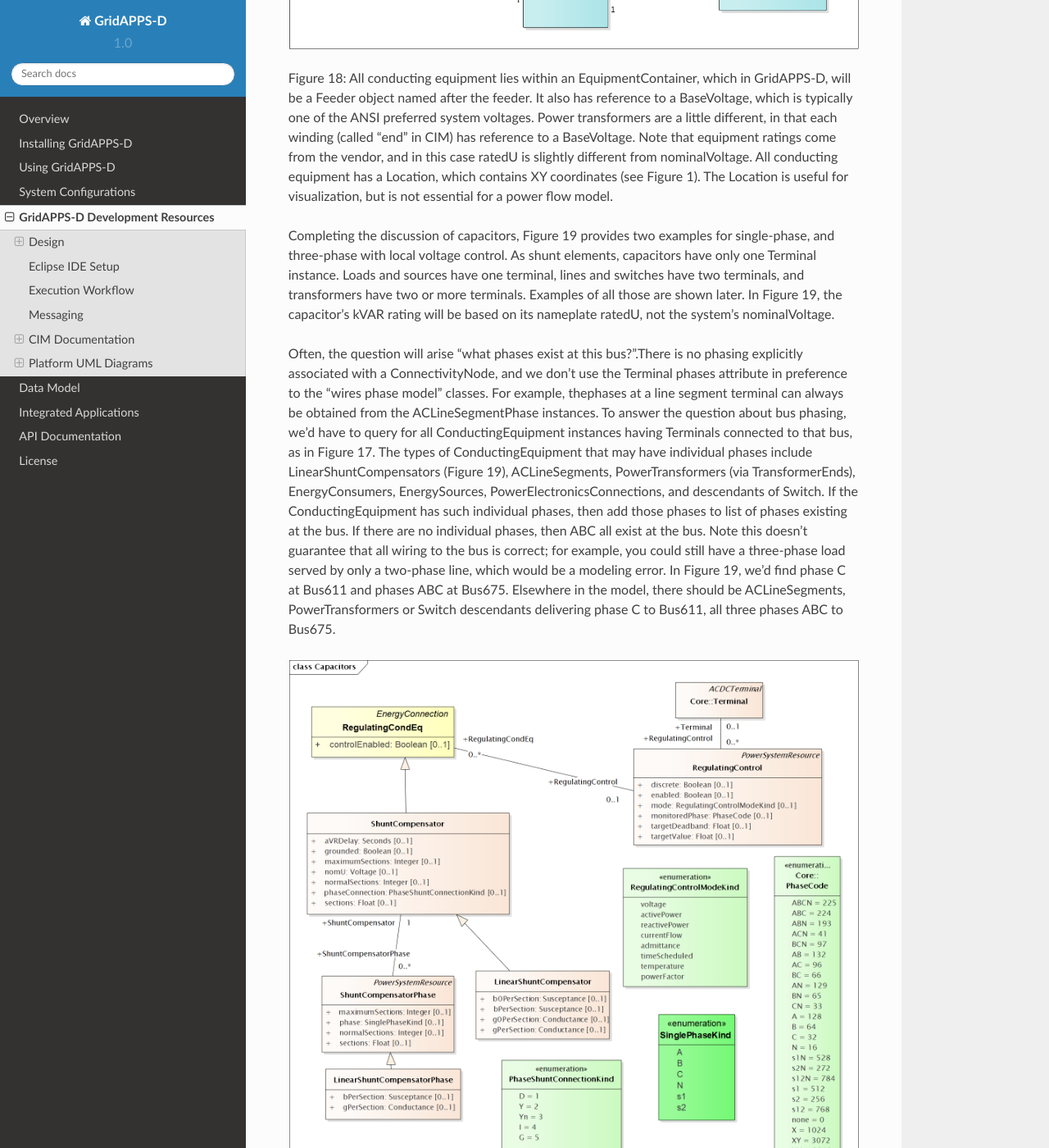
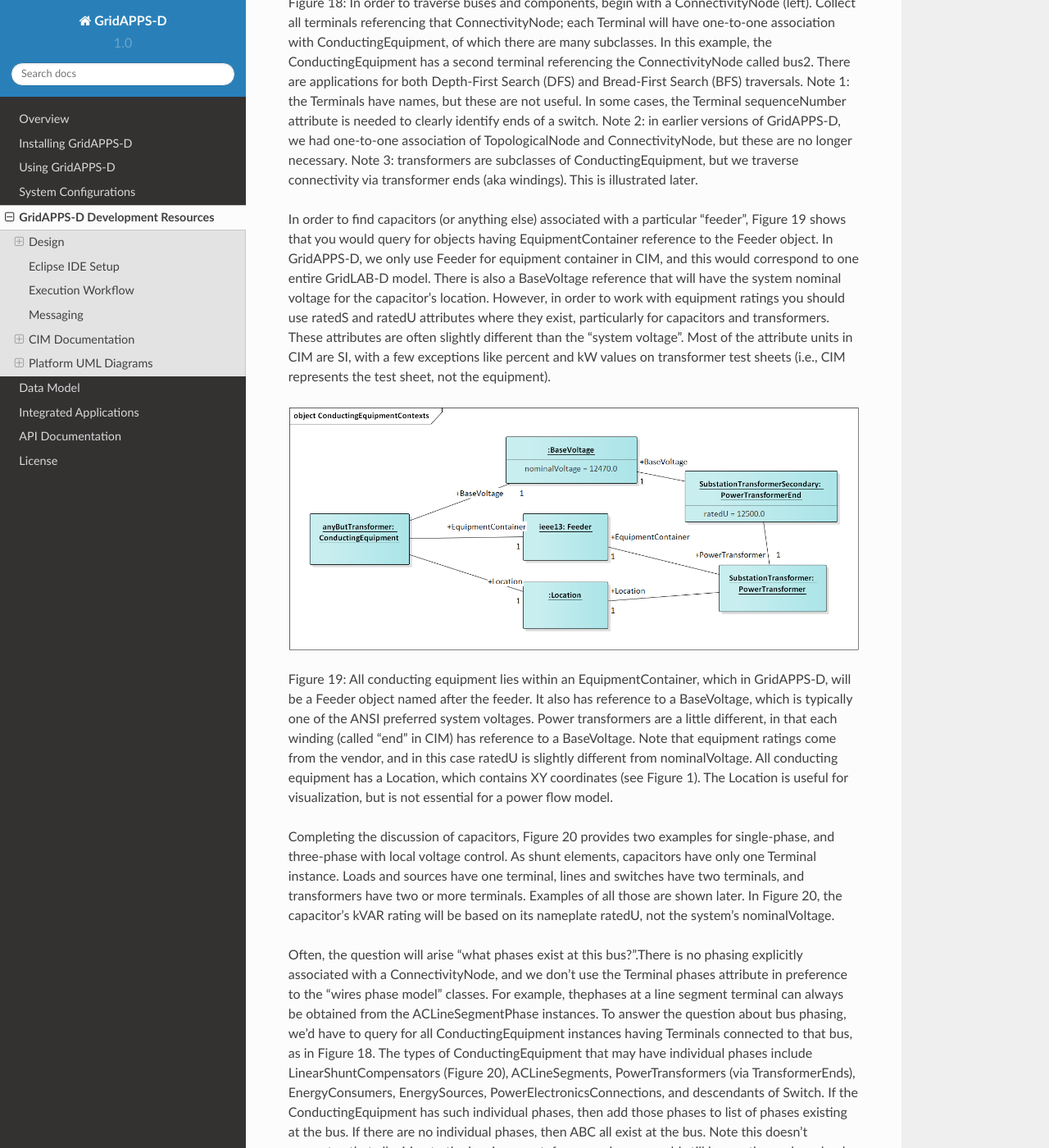
Before and after one commit to ericstephan/gridappsd-docs, a Sphinx documentation site: the page built from docs/source/developer_resources/index.rst, in a window 1280 px wide and 1400 px high, scrolled down 22497 px. Shown: the whole window at 82% size. Built offline with Sphinx 7.4.7 and the Read the Docs theme 2.0.0, drawn with Linux system fonts in a browser that asks for light colours; some of the changed text lies outside the part shown.

Commit message:
fixed the capacitor images, added IEEE1547Info image

```diff
--- a/docs/source/developer_resources/CDPSM.rst
+++ b/docs/source/developer_resources/CDPSM.rst
@@ -318,9 +318,19 @@
 voltage, then the RegulatingControl (with attribute values) and Terminal
 associations need to be provided.
 
+|imgcim1547|
+
+Figure 15: The IEEE1547Info class describes nameplate information,
+including ratings, which shall be available for DER that complies
+with IEEE Std. 1547-2018. Both inverters (Figure 13) and rotating
+machines (Figure 14) can reference this class for nameplate information
+in the network model. Preliminary values for these attributes would be
+available from an application to interconnect DER, and then updated as
+the project moves through commissioning to operational status.
+
 |imghouses|
 
-Figure 15: Houses are used to create 2nd-order thermal models of the
+Figure 16: Houses are used to create 2nd-order thermal models of the
 building envelope, with internal ThermostatController and heating/cooling
 systems.  The purpose is to introduce realistic load stochastic behaviors
 that are independent from and faster-moving than data typically available
@@ -353,7 +363,7 @@
 
 These queries focus on requirements of the first volt-var application.
 
-1. Capacitors (Figure 5, Figure 17, Figure 18, Figure 19)
+1. Capacitors (Figure 5, Figure 18, Figure 19, Figure 20)
 
    a. Create a list of capacitors with bus name (Connectivity Node in
       Figure 1), kVAR per phase, control mode, target value and target
@@ -362,7 +372,7 @@
    b. For a selected capacitor, update the control mode, target value,
       and target deadband
 
-2. Regulators (Figure 7, Figure 8, Figure 17, Figure 34)
+2. Regulators (Figure 7, Figure 8, Figure 18, Figure 35)
 
    a. List all transformers that have a tap changer attached, along with
       their bus names and kVA sizes
@@ -390,33 +400,33 @@
       transformer can be defined in three ways
 
       i.   Without tanks, for three-phase, multi-winding, balanced
-           transformers (Figure 21 and Figure 22).
+           transformers (Figure 22 and Figure 23).
 
       ii.  With tanks along with TransformerTankInfo (Figure 9) from a
            catalog of “transformer codes”, which may describe balanced
-           or unbalanced transformers. See Figure 24 and Figure 25.
+           or unbalanced transformers. See Figure 25 and Figure 26.
 
       iii. With tanks for unbalanced transformers, and
-           TransformerTankInfo created on-the-fly. See Figure 24 and
-           Figure 25.
+           TransformerTankInfo created on-the-fly. See Figure 25 and
+           Figure 26.
 
    e. Given a transformer (Figure 6), update it to use a different
       catalog entry (TransformerTankInfo in Figure 9)
 
-4. Lines (Figure 2, Figure 10, Figure 17)
+4. Lines (Figure 2, Figure 10, Figure 18)
 
    a. List the line and cable catalog entries that meet a minimum
       ratedCurrent and specific WireUsageKind. For cables, be able to
       specify tape shield vs. concentric neutral, the
-      WireInsulationKind, and a minimum insulationThickness. (Figure 32)
+      WireInsulationKind, and a minimum insulationThickness. (Figure 33)
 
    b. Given a line segment (Figure 2) update to use a different linecode
-      (Figure 10, Figure 31)
+      (Figure 10, Figure 32)
 
    c. Given a bus name, list the ACLineSegments connected to the bus,
       along with the length, total r, total x, and phases used. There
       are four cases as noted in the caption of Figure 2, and see Figure
-      28 through Figure 31.
+      29 through Figure 32.
 
    d. Given a bus name, list the set of ACLineSegments (or
       PowerTransformers and Switches) completing a path from it back to
@@ -462,7 +472,7 @@
 unfamiliar with UML object diagrams:
 
 1. Each object will be an instance of a class, and more than one
-   instance of a class can appear on the diagram. For example, Figure 17
+   instance of a class can appear on the diagram. For example, Figure 18
    shows two ConnectivityNode instances, one for each end of a
    ConductingEquipment.
 
@@ -482,7 +492,7 @@
    difference is that only one way of navigating a particular
    association will be defined in the profile. For example, the lower
    left corner of Figure 1 shows a two-way link between Terminal
-   and ConnectivityNode in the UML class diagram. However, Figure 17
+   and ConnectivityNode in the UML class diagram. However, Figure 18
    shows that only one direction has been defined in the profile. Each
    Terminal has a direct reference to its corresponding
    ConnectivityNode. In order to navigate the reverse direction from
@@ -509,7 +519,7 @@
 
 |imgcim11|
 
-Figure 17: In order to traverse buses and components, begin with a
+Figure 18: In order to traverse buses and components, begin with a
 ConnectivityNode (left).  Collect all terminals referencing that
 ConnectivityNode; each Terminal will have one-to-one association with
 ConductingEquipment, of which there are many subclasses.  In this example,
@@ -550,12 +560,12 @@
 The Location is useful for visualization, but is not essential for a
 power flow model.
 
-Completing the discussion of capacitors, Figure 19 provides two examples
+Completing the discussion of capacitors, Figure 20 provides two examples
 for single-phase, and three-phase with local voltage control. As shunt
 elements, capacitors have only one Terminal instance. Loads and sources
 have one terminal, lines and switches have two terminals, and
 transformers have two or more terminals. Examples of all those are shown
-later. In Figure 19, the capacitor’s kVAR rating will be based on its
+later. In Figure 20, the capacitor’s kVAR rating will be based on its
 nameplate ratedU, not the system’s nominalVoltage.
 
 Often, the question will arise “what phases exist at this bus?”.There
@@ -564,9 +574,9 @@
 classes.  For example, thephases at a line segment terminal can always be
 obtained from the ACLineSegmentPhase instances.  To answer the question
 about bus phasing, we’d have to query for all ConductingEquipment
-instances having Terminals connected to that bus, as in Figure 17.  The
+instances having Terminals connected to that bus, as in Figure 18.  The
 types of ConductingEquipment that may have individual phases include
-LinearShuntCompensators (Figure 19), ACLineSegments, PowerTransformers
+LinearShuntCompensators (Figure 20), ACLineSegments, PowerTransformers
 (via TransformerEnds), EnergyConsumers, EnergySources,
 PowerElectronicsConnections, and descendants of Switch.  If the
 ConductingEquipment has such individual phases, then add those phases to
@@ -574,14 +584,14 @@
 then ABC all exist at the bus.  Note this doesn’t guarantee that all
 wiring to the bus is correct; for example, you could still have a
 three-phase load served by only a two-phase line, which would be a
-modeling error.  In Figure 19, we’d find phase C at Bus611 and phases
+modeling error.  In Figure 20, we’d find phase C at Bus611 and phases
 ABC at Bus675.  Elsewhere in the model, there should be ACLineSegments,
 PowerTransformers or Switch descendants delivering phase C to Bus611, all
 three phases ABC to Bus675.
 
 |imgcim13|
 
-Figure 19: Capacitors are called LinearShuntCompensator in CIM. On the
+Figure 20: Capacitors are called LinearShuntCompensator in CIM. On the
 left, a 100 kVAR, 2400 V single-phase bank is shown on phase C at bus
 611. bPerSection = 100e3 / 2400^2 [S], and the bPerSection on
 LinearShuntCompensatorPhase predominates; these values can differ among
@@ -686,29 +696,29 @@
 endNumber on the TransformerEndInfo has to match endNumber on the
 TransformerTankEnd instances associated to Tank B.  Instead of catalog
 information, we could have used mesh impedance and core admittance as in
-Figure 17, but we’d have to convert the test sheets to SI units and we
+Figure 18, but we’d have to convert the test sheets to SI units and we
 could not share data with other TransformerTank instances, both of which
 are inconvenient.
 
-Figure 26 through Figure 32 illustrate the query tasks for
+Figure 27 through Figure 33 illustrate the query tasks for
 ACLineSegments and Switches, which will define most of the circuit’s
 connectivity. The example sequence impedances were based on Z\ :sub:`1`
 = 0.1 + j0.8 Ω/mile and Z\ :sub:`0` = 0.5 + j2.0 Ω /mile. For
 distribution systems, use of the shared catalog data is more common,
-either pre-calculated matrix (Figure 30) or spacing and conductor
-(Figure 31 and Figure 32). In both cases, impedance calculation is
+either pre-calculated matrix (Figure 31) or spacing and conductor
+(Figure 32 and Figure 33). In both cases, impedance calculation is
 outside the scope of CIM (e.g. GridLAB-D internally calculates line
 impedance from spacing and conductor data).
 
 |imgcim20|
 
-Figure 26: An ACLineSegment with two phases, A and C. If there are no
+Figure 27: An ACLineSegment with two phases, A and C. If there are no
 ACLineSegmentPhase instances that associate to it, assume it’s a
 three-phase ACLineSegment. This adds phases AC to bus671 and bus684.
 
 |imgcim21|
 
-Figure 27: This 50-Amp load break switch connects phases AC between
+Figure 28: This 50-Amp load break switch connects phases AC between
 busLeft and busRight.  Without associated SwitchPhase instances, it would
 be a three-phase switch.  This switch also transposes the phases; A on
 side 1 connects with C on side 2, while C on side 1 connects with A on
@@ -1109,3 +1119,4 @@
 .. |imgmachines| image:: CDPSM/media/cim_DERMachines.png
 .. |imghouses| image:: CDPSM/media/ext_Houses.png
 .. |imgmeas| image:: CDPSM/media/cim_MeasurementGridAPPSD.png
+.. |imgcim1547| image:: CDPSM/media/cim_IEEE1547Info.png
```
Also changed, not shown: other parts of docs/source/developer_resources/CDPSM.rst (+46 -46 lines), docs/source/developer_resources/CDPSM/media/cim_CapacitorClass.png, docs/source/developer_resources/CDPSM/media/cim_Capacitors.png.
